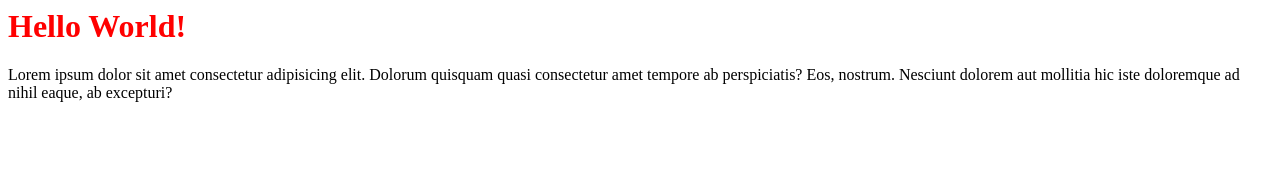
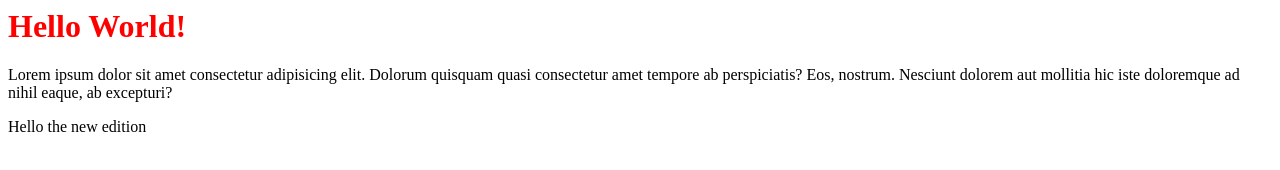
Before and after one commit to ArijitBhardwaj/understanding_git, a plain HTML site: page index.html in a window 1280 px wide. Drawn offline with Linux system fonts and the light colour scheme.

Commit message:
Added new changes to section and added a pargraph

```diff
--- a/index.html
+++ b/index.html
@@ -11,6 +11,8 @@
         <p>
         Lorem ipsum dolor sit amet consectetur adipisicing elit. Dolorum quisquam quasi consectetur amet tempore ab perspiciatis? Eos, nostrum. Nesciunt dolorem aut mollitia hic iste doloremque ad nihil eaque, ab excepturi?
     </p>
+
+    <p> Hello the new edition</p>
     </section>
 
 </body>
```
